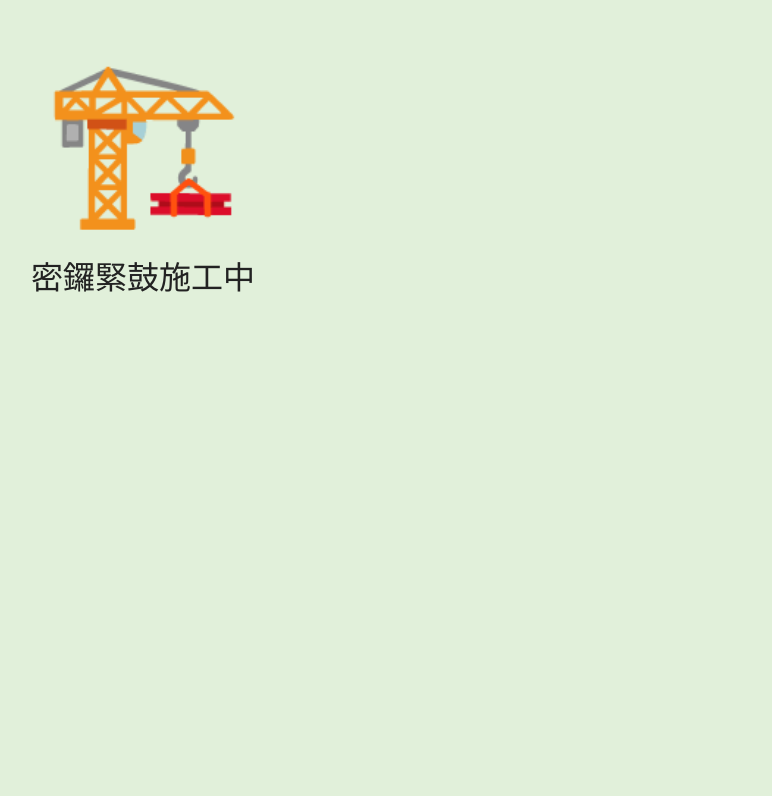
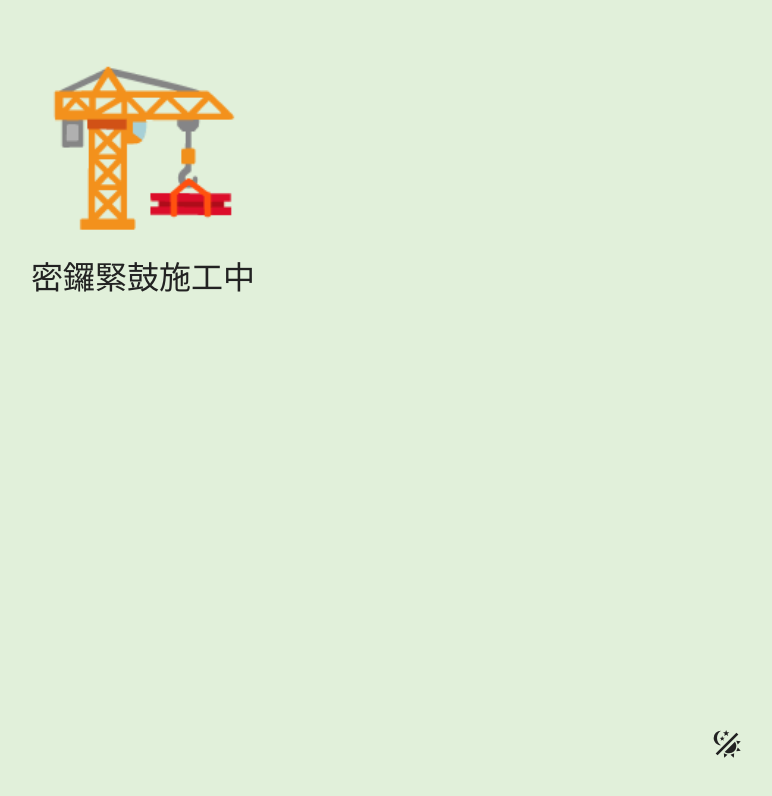
Before and after one commit to badpolymer/Tsz, a Next.js app: page /ct in a window 1280 px wide. Shown: the top 796 px of the page, without its empty margins (497-1269 px from the left). Built offline with nearby package versions, Linux system fonts and the light colour scheme; a web font is replaced by a local one.

Commit message:
add theme switch on second home page

```diff
--- a/src/app/[locale]/page.module.scss
+++ b/src/app/[locale]/page.module.scss
@@ -11,11 +11,7 @@ $search-bar-border-radius: 0.2rem;
   align-items: center;
   gap: 1rem;
   padding: 3rem 6rem;
-  //@include transition-even-speed($media-size-transition-duration, all);
 
-  &* {
-    //@include transition-even-speed($media-size-transition-duration, all);
-  }
 
   .building_emoji {
     font-size: 10rem;
@@ -27,6 +23,35 @@ $search-bar-border-radius: 0.2rem;
     color: var(--c0);
 
   }
+
+  .theme_button {
+    position: absolute;
+    bottom: 2rem;
+    right: 2rem;
+
+    button {
+      display: flex;
+      align-items: center;
+      justify-content: center;
+      background-color: transparent;
+      width: 3rem;
+      height: 3rem;
+      border: none;
+      border-radius: 50%;
+
+      &:hover {
+        background-color: var(--c4);
+        cursor: pointer;
+      }
+
+      svg {
+        width: 2rem;
+        height: 2rem;
+        fill: var(--c0);
+      }
+    }
+  }
+
 }
 
 .form {
@@ -54,9 +79,11 @@ $search-bar-border-radius: 0.2rem;
 
         background-color: var(--c2);
         color: var(--c0);
+
         &::placeholder {
           color: var(--c3);
-          opacity: 1; /* Firefox */
+          opacity: 1;
+          /* Firefox */
         }
 
         &[data-preview-loaded=true] {
@@ -154,6 +181,21 @@ $search-bar-border-radius: 0.2rem;
     .construction {
       font-size: 1.25rem;
       color: var(--c0);
+    }
+
+    .theme_button {
+      bottom: 1rem;
+      right: 1rem;
+
+      button {
+        width: 1.5rem;
+        height: 1.5rem;
+
+        svg {
+          width: 1rem;
+          height: 1rem;
+        }
+      }
     }
   }
 
--- a/src/app/[locale]/page.tsx
+++ b/src/app/[locale]/page.tsx
@@ -1,5 +1,5 @@
+import { storageAvailable } from "@/functions/storageAvailable";
 import styles from "./page.module.scss";
-import { useLanguagePack } from "@/hooks/useLanguagePack";
 import languagePacks from "@/json/languagePacks.json";
 
 export async function generateStaticParams() {
@@ -20,6 +20,34 @@ export default function Home({ params }: { params: { locale: string } }) {
                 {construction}
             </div>
 
+            <div className={styles.theme_button}>
+                <button onClick={() => {
+                    const currentTheme = document.documentElement.getAttribute(`data-set-theme`);
+                    let setToTheme = `dark`;
+                    switch (currentTheme) {
+                        case `dark`:
+                            document.documentElement.setAttribute(`data-set-theme`, "light");
+                            setToTheme = `light`;
+                            break;
+                        case `light`:
+                            document.documentElement.setAttribute(`data-set-theme`, "dark");
+                            setToTheme = `dark`;
+                            break;
+                        default:
+                            document.documentElement.setAttribute(`data-set-theme`, "dark");
+                            setToTheme = `dark`;
+                            break;
+                    }
+                    if (storageAvailable(`localStorage`)) {
+                        window.localStorage.setItem(`theme`, setToTheme);
+                    }
+                }}>
+                    <svg xmlns="http://www.w3.org/2000/svg" version="1.1" viewBox="0 0 24 24">
+                        <path d="M7.5,2C5.71,3.15 4.5,5.18 4.5,7.5C4.5,9.82 5.71,11.85 7.53,13C4.46,13 2,10.54 2,7.5A5.5,5.5 0 0,1 7.5,2M19.07,3.5L20.5,4.93L4.93,20.5L3.5,19.07L19.07,3.5M12.89,5.93L11.41,5L9.97,6L10.39,4.3L9,3.24L10.75,3.12L11.33,1.47L12,3.1L13.73,3.13L12.38,4.26L12.89,5.93M9.59,9.54L8.43,8.81L7.31,9.59L7.65,8.27L6.56,7.44L7.92,7.35L8.37,6.06L8.88,7.33L10.24,7.36L9.19,8.23L9.59,9.54M19,13.5A5.5,5.5 0 0,1 13.5,19C12.28,19 11.15,18.6 10.24,17.93L17.93,10.24C18.6,11.15 19,12.28 19,13.5M14.6,20.08L17.37,18.93L17.13,22.28L14.6,20.08M18.93,17.38L20.08,14.61L22.28,17.15L18.93,17.38M20.08,12.42L18.94,9.64L22.28,9.88L20.08,12.42M9.63,18.93L12.4,20.08L9.87,22.27L9.63,18.93Z" />
+                    </svg>
+                </button>
+
+            </div>
 
         </main>
     );
--- a/src/app/template.tsx
+++ b/src/app/template.tsx
@@ -15,7 +15,7 @@ export default function Template({ children }: { children: React.ReactNode }) {
     // Init
     // Set theme and local storage
     useEffect(() => {
-        printOut(`!!!!Root Layout One-time Effect!!!!`);
+        printOut(`!!!!Root Template One-time Effect!!!!`);
         if (!storageAvailable(`localStorage`)) {
             printOut(`Local Storage NOT OK`)
 
@@ -52,18 +52,18 @@ export default function Template({ children }: { children: React.ReactNode }) {
                         // Check if the dark-mode Media-Query matches
                         if (window.matchMedia('(prefers-color-scheme: dark)').matches) {
                             // Dark
-                            printOut(`prefers-color-scheme: dark`)
+                            printOut(`prefers-color-scheme: dark`);
                             document.documentElement.setAttribute(`data-set-theme`, "dark");
                             window.localStorage.setItem(`theme`, `dark`);
                         } else {
                             // Light
-                            printOut(`prefers-color-scheme: light`)
+                            printOut(`prefers-color-scheme: light`);
                             document.documentElement.setAttribute(`data-set-theme`, "light");
                             window.localStorage.setItem(`theme`, `light`);
                         }
                     } else {
                         // Default (when Media-Queries are not supported)
-                        printOut(`prefers-color-scheme: none`)
+                        printOut(`prefers-color-scheme: none`);
                         document.documentElement.setAttribute(`data-set-theme`, "dark");
                         window.localStorage.setItem(`theme`, `dark`);
                     }
```
